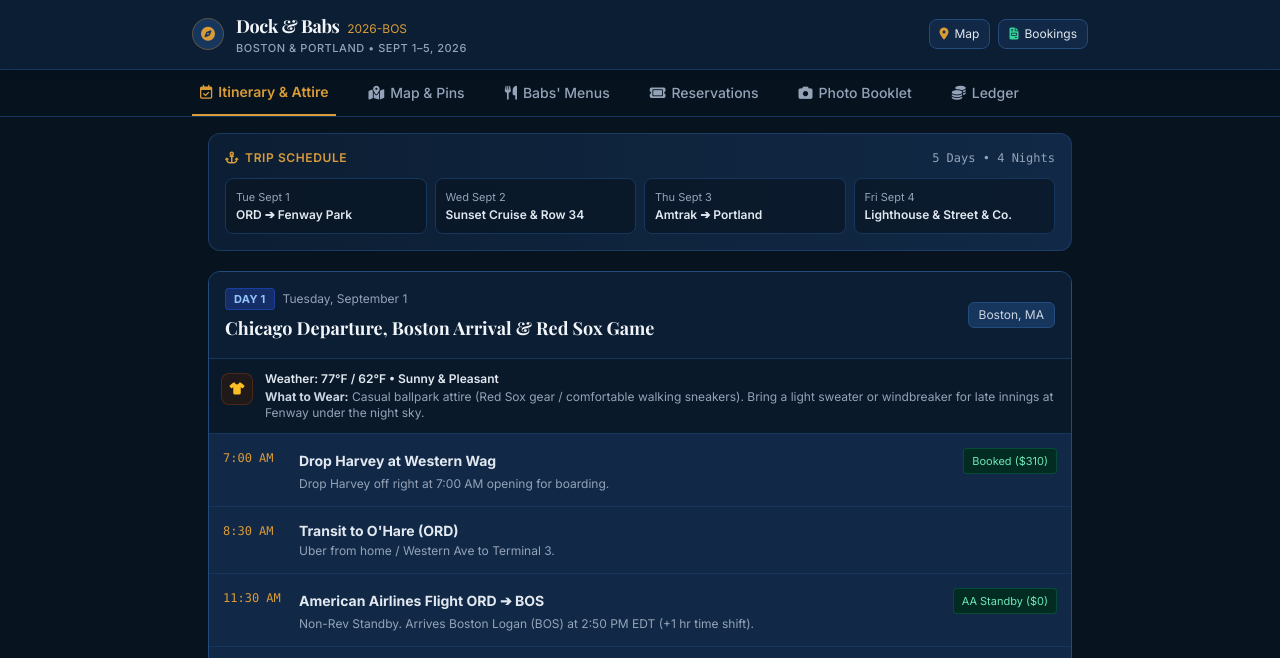
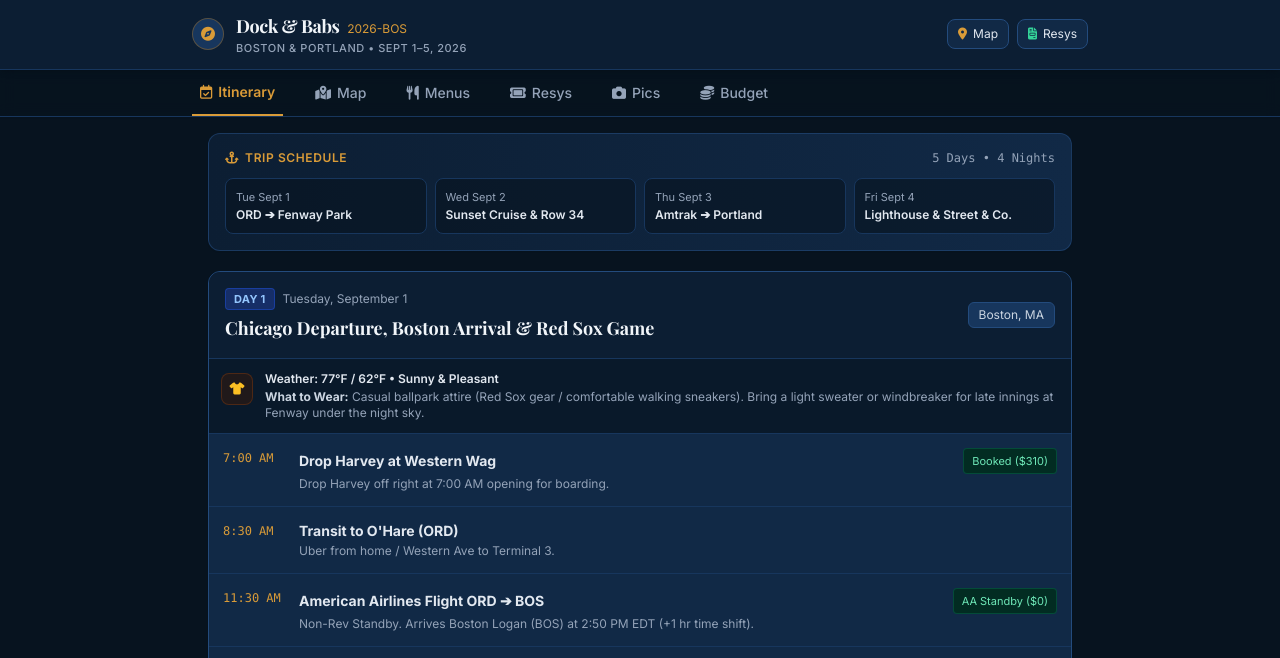
Before and after one commit to kevindockman/2026-BOS, a plain HTML site: page index.html in a window 1280 px wide. Shown: the top 658 px of the page. Drawn offline with nearby package versions, Linux system fonts and the light colour scheme; a web font is replaced by a local one.

Commit message:
Update navigation bar labels: Itinerary, Map, Menus, Resys, Pics, Budget

```diff
--- a/index.html
+++ b/index.html
@@ -95,7 +95,7 @@
         </button>
         <button onclick="switchTab('confirmations')" class="bg-nautical-850 hover:bg-nautical-800 border border-nautical-700 text-slate-200 text-xs px-2.5 py-1.5 rounded-lg flex items-center space-x-1.5 transition-colors">
           <i class="fa-solid fa-file-invoice text-emerald-400"></i>
-          <span class="hidden sm:inline">Bookings</span>
+          <span class="hidden sm:inline">Resys</span>
         </button>
       </div>
     </div>
@@ -106,27 +106,27 @@
     <div class="max-w-4xl mx-auto flex space-x-2 sm:space-x-6 min-w-max text-xs sm:text-sm font-medium">
       <button onclick="switchTab('itinerary')" id="tab-btn-itinerary" class="py-3 px-2 text-slate-400 hover:text-slate-200 transition-colors flex items-center space-x-1.5 tab-active">
         <i class="fa-regular fa-calendar-check"></i>
-        <span>Itinerary &amp; Attire</span>
+        <span>Itinerary</span>
       </button>
       <button onclick="switchTab('map')" id="tab-btn-map" class="py-3 px-2 text-slate-400 hover:text-slate-200 transition-colors flex items-center space-x-1.5">
         <i class="fa-solid fa-map-location-dot"></i>
-        <span>Map &amp; Pins</span>
+        <span>Map</span>
       </button>
       <button onclick="switchTab('menus')" id="tab-btn-menus" class="py-3 px-2 text-slate-400 hover:text-slate-200 transition-colors flex items-center space-x-1.5">
         <i class="fa-solid fa-utensils"></i>
-        <span>Babs' Menus</span>
+        <span>Menus</span>
       </button>
       <button onclick="switchTab('confirmations')" id="tab-btn-confirmations" class="py-3 px-2 text-slate-400 hover:text-slate-200 transition-colors flex items-center space-x-1.5">
         <i class="fa-solid fa-ticket"></i>
-        <span>Reservations</span>
+        <span>Resys</span>
       </button>
       <button onclick="switchTab('memories')" id="tab-btn-memories" class="py-3 px-2 text-slate-400 hover:text-slate-200 transition-colors flex items-center space-x-1.5">
         <i class="fa-solid fa-camera"></i>
-        <span>Photo Booklet</span>
+        <span>Pics</span>
       </button>
       <button onclick="switchTab('budget')" id="tab-btn-budget" class="py-3 px-2 text-slate-400 hover:text-slate-200 transition-colors flex items-center space-x-1.5">
         <i class="fa-solid fa-coins"></i>
-        <span>Ledger</span>
+        <span>Budget</span>
       </button>
     </div>
   </nav>
```
